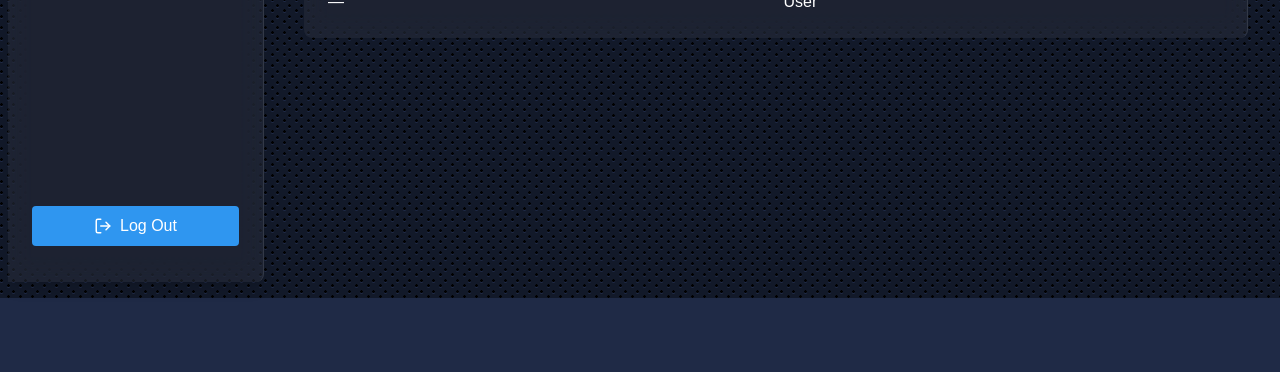
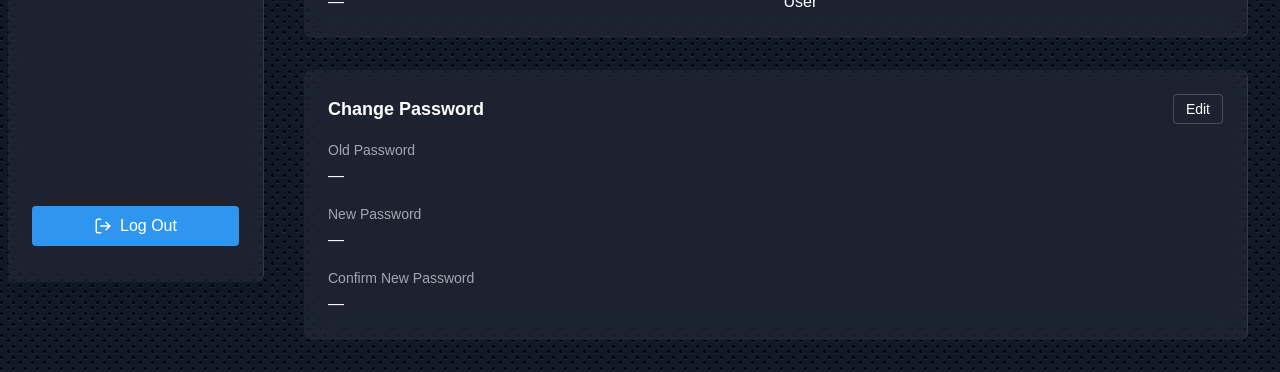
Before and after one commit to DavJesse/stock-folio, a Next.js app: page /dashboard/account-management in a window 1280 px wide. Shown: the part 502-874 px from the top of the page. Before the commit the page ends 800 px from the top, so only its background shows below. Built offline with nearby package versions, Linux system fonts and the light colour scheme; no server answers.

Commit message:
feat: add change password section (#82.3)

```diff
--- a/app/dashboard/account-management/page.tsx
+++ b/app/dashboard/account-management/page.tsx
@@ -3,6 +3,7 @@
 import { useState, useEffect } from 'react'
 import ProfileHeader from '@/components/ProfileHeader'
 import PersonalInfoCard from '@/components/PersonalInfoCard'
+import ChangePasswordCard from '@/components/ChangePaswordCard'
 import StockSearchBar from '@/components/SearchBar'
 import { User } from '@/types/user'
 
@@ -44,6 +45,9 @@ export default function AccountManagementPage() {
 
           {/* User personal information */}
           <PersonalInfoCard user={user} />
+
+          {/* Change password card */}
+          <ChangePasswordCard />
         </>
       ) : (
         // Loading state
```
